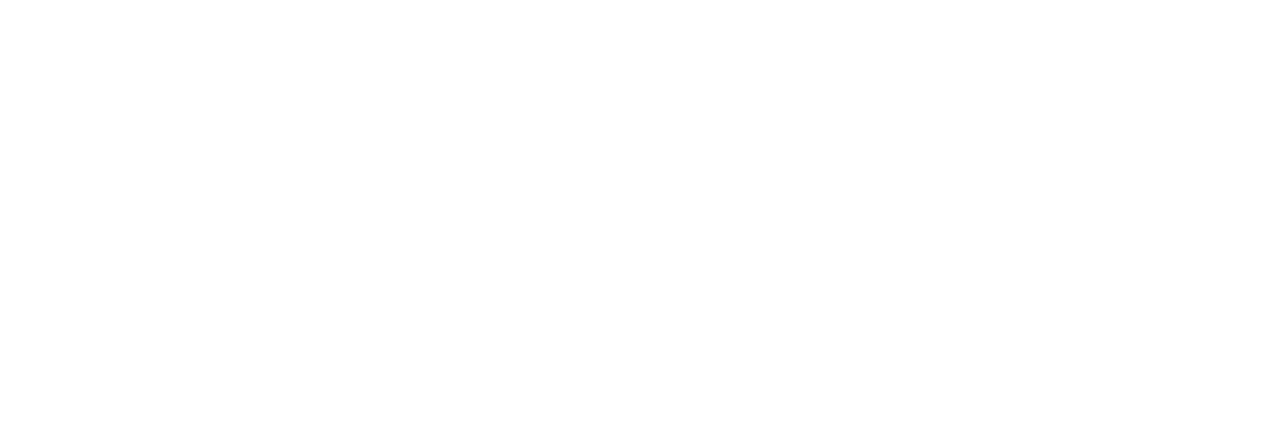
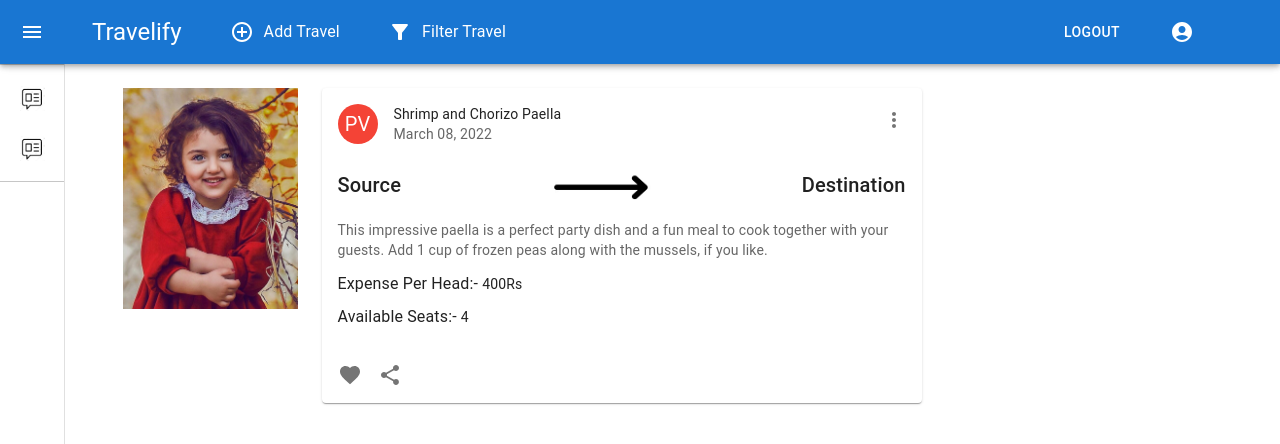
Before and after one commit to prateek-1606/Travelify, a React (Create React App) app in the folder frontend/: page /travel/1 in a window 1280 px wide. Before the commit this address had no page. Shown: the top 444 px of the page. Built offline with nearby package versions, Linux system fonts and the light colour scheme.

Commit message:
Travel Details Page

```diff
--- a/frontend/src/App.js
+++ b/frontend/src/App.js
@@ -4,6 +4,7 @@
 import Login from './Components/Login/Login';
 import Register from './Components/Register/Register';
 import 'bootstrap/dist/css/bootstrap.min.css';
+import Travel from './Components/TravelDetailsPage/Travel';
 {/* <Routes>
     <Route path="/home" element={<Home/>} />
 </Routes> */}
@@ -16,6 +17,7 @@
           <Route exact path="/dashboard" element={<Dashboard />} />
           <Route exact path="/login" element={<Login />} />
           <Route exact path="/register" element={<Register />} />
+          <Route exact path="/travel/:id" element={<Travel />} />
         </Routes>
       </Router>
     </div>
--- /dev/null
+++ b/frontend/src/Components/TravelDetailsPage/Travel.js
@@ -0,0 +1,92 @@
+import React from 'react';
+import Navbar from '../Navbar/Navbar';
+import { Box, Grid } from '@mui/material';
+import { styled, useTheme } from '@mui/material/styles';
+import image from '../../images/profile1.jpg';
+import Card from '@mui/material/Card';
+import CardHeader from '@mui/material/CardHeader';
+import CardContent from '@mui/material/CardContent';
+import CardActions from '@mui/material/CardActions';
+import Avatar from '@mui/material/Avatar';
+import IconButton from '@mui/material/IconButton';
+import Typography from '@mui/material/Typography';
+import { red } from '@mui/material/colors';
+import FavoriteIcon from '@mui/icons-material/Favorite';
+import ShareIcon from '@mui/icons-material/Share';
+import MoreVertIcon from '@mui/icons-material/MoreVert';
+import image1 from '../../images/rightarrow.jpg';
+
+const DrawerHeader = styled('div')(({ theme }) => ({
+    display: 'flex',
+    alignItems: 'center',
+    justifyContent: 'flex-end',
+    padding: theme.spacing(0, 1),
+    // necessary for content to be below app bar
+    ...theme.mixins.toolbar,
+}));
+
+const Travel = () => {
+    const theme = useTheme();
+
+    return (
+        <Box sx={{ display: 'flex' }}>
+            <Navbar />
+            <Box component="main" sx={{ flexGrow: 1, p: 3 }}>
+                <DrawerHeader theme={theme} />
+                <Grid style={{ marginLeft: '10px' }} container spacing={3}>
+                    <Grid item xs={2}>
+                        <img src={image} height="70%" width="100%" />
+                    </Grid>
+                    <Grid item xs={10}>
+                        <Card sx={{ maxWidth: 600 }}>
+                            <CardHeader
+                                avatar={
+                                    <Avatar sx={{ bgcolor: red[500] }} aria-label="recipe">
+                                        PV
+                                    </Avatar>
+                                }
+                                action={
+                                    <IconButton aria-label="settings">
+                                        <MoreVertIcon />
+                                    </IconButton>
+                                }
+                                title="Shrimp and Chorizo Paella"
+                                subheader="March 08, 2022"
+                            />
+                            <CardContent style={{ paddingTop: '0px' }} >
+                                <div style={{ display: 'flex', flexDirection: 'row', alignItems: 'center', justifyContent: 'space-between', marginBottom: '10px' }} >
+                                    <Typography variant="h6" >Source </Typography>
+                                    <img src={image1} width="100px" height="50px" />
+                                    <Typography variant="h6" >Destination </Typography>
+                                </div>
+                                <Typography variant="body2" color="text.secondary">
+                                    This impressive paella is a perfect party dish and a fun meal to cook
+                                    together with your guests. Add 1 cup of frozen peas along with the mussels,
+                                    if you like.
+                                </Typography>
+                                <div style={{ marginTop: '10px' }} >
+                                    <Typography style={{ display: 'inline' }} variant="subtitle1">Expense Per Head:- </Typography>
+                                    <Typography variant="body2" style={{ display: 'inline' }}> 400Rs</Typography>
+                                </div>
+                                <div style={{ marginTop: '5px' }}>
+                                    <Typography style={{ display: 'inline' }} variant="subtitle1">Available Seats:- </Typography>
+                                    <Typography variant="body2" style={{ display: 'inline' }}> 4</Typography>
+                                </div>
+                            </CardContent>
+                            <CardActions disableSpacing>
+                                <IconButton aria-label="add to favorites">
+                                    <FavoriteIcon />
+                                </IconButton>
+                                <IconButton aria-label="share">
+                                    <ShareIcon />
+                                </IconButton>
+                            </CardActions>
+                        </Card>
+                    </Grid>
+                </Grid>
+            </Box>
+        </Box>
+    )
+}
+
+export default Travel;
```
Also changed, not shown: frontend/src/images/profile.jfif (added), frontend/src/images/profile1.jpg (added).
